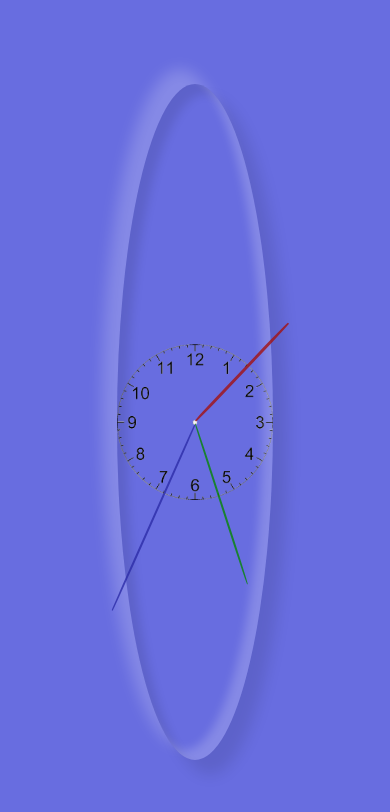
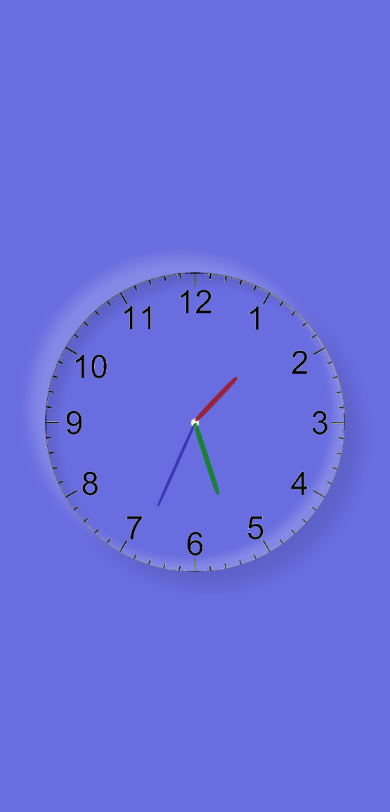
Before and after one commit to Rounak00/Handson-Javascript-Projects, a plain HTML site: page analogue-clock/index.html in a window 390 px wide. Drawn offline with Linux system fonts and the light colour scheme.

Commit message:
complete responsiveness fixes

```diff
--- a/analogue-clock/style.css
+++ b/analogue-clock/style.css
@@ -8,22 +8,21 @@ body{
 
 }
 
-.container{
-    display:flex;
-    justify-content: center;
-    align-items: center;
-    height:100vh;
-    width:100vw;
-
+.container {
+  position: absolute;
+  top: 50%;
+  left: 50%;
+  transform: translate(-50%, -50%);
 }
-.frame{
-    position:relative;
+.frame {
+  position: absolute;
+  top: 50%;
+  left: 50%;
+  transform: translate(-50%, -50%);
   background-image: url(./Images/clock.png);
- background-size: contain;
- background-position: center;
- background-repeat: no-repeat;
- height:80vh;
- width:40vw;
+  background-size: cover;
+  height: 300px;
+  width: 300px;
   border-radius: 50%;
   box-shadow: -15px -15px 15px rgba(255, 255, 255, 0.2),
     15px 15px 15px rgba(0, 0, 0, 0.1),
```
Lines whose indentation alone changed are shown as unchanged.
